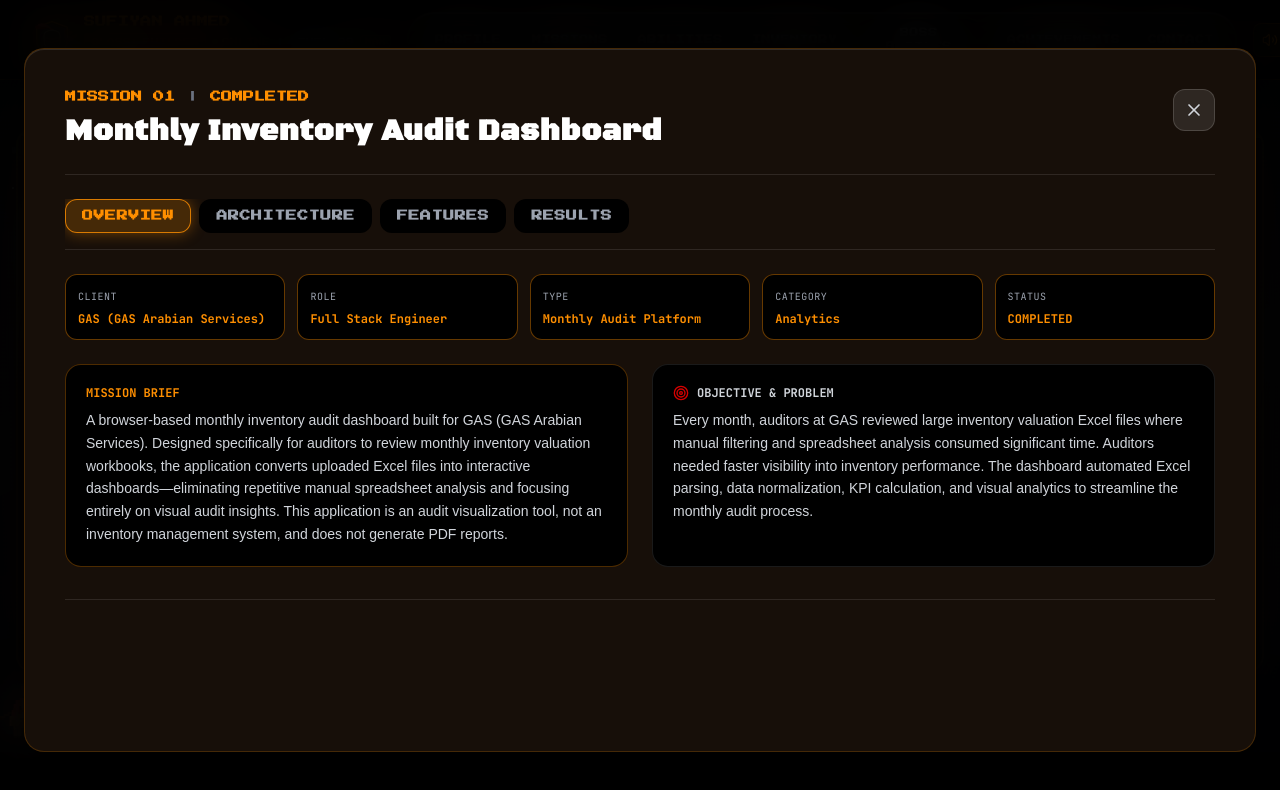
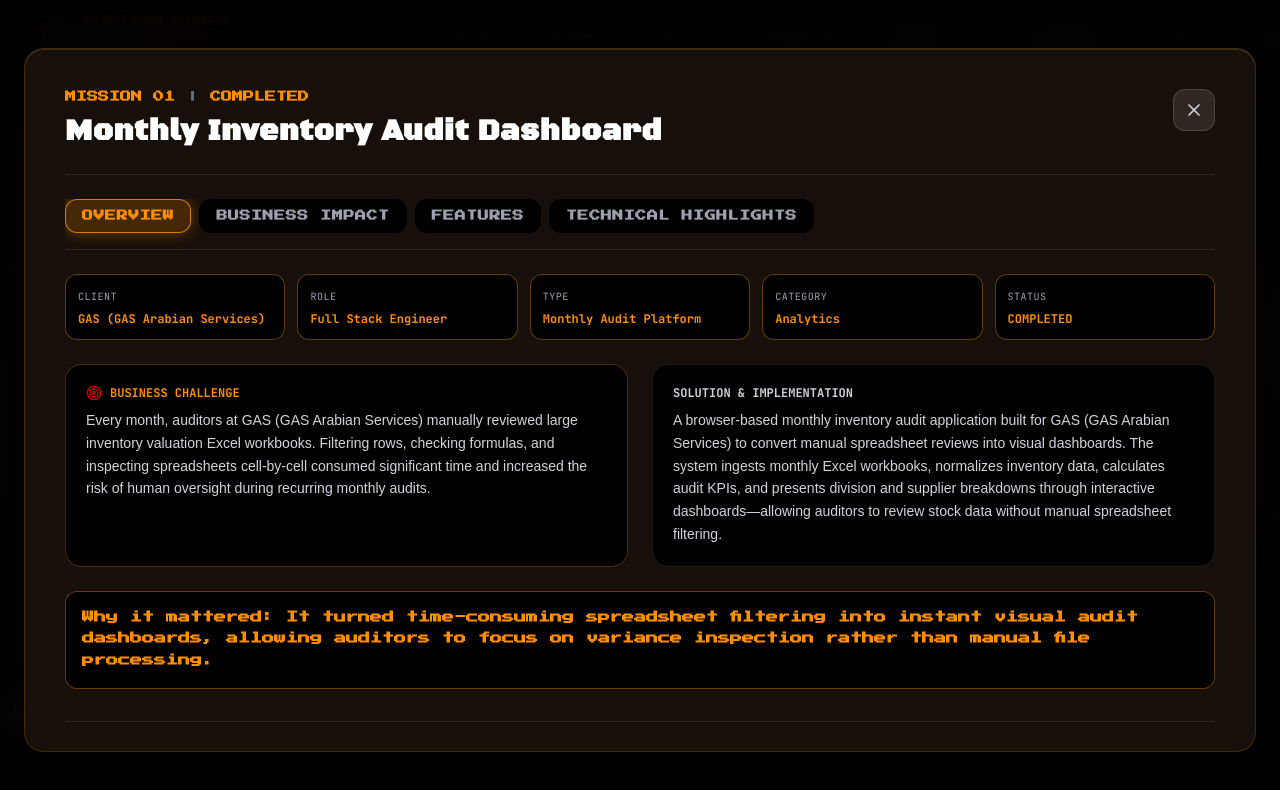
Before and after one commit to sufiyan078/portfolio, a React (Vite) app: page / in a window 1280 px wide. Both pictures are taken after a click on the element 213 px from the left and 2991 px from the top of the page. Shown: the part 2591-3381 px from the top of the page. Built offline with nearby package versions, Linux system fonts and the light colour scheme; a web font is replaced by a local one.

Commit message:
feat(projects): restructure project section into credible business case studies

```diff
--- a/src/components/MissionControlSection.tsx
+++ b/src/components/MissionControlSection.tsx
@@ -224,9 +224,9 @@ export const MissionControlSection: React.FC = () => {
             <div className="flex items-center gap-2 border-b border-white/10 pb-4 mb-6 overflow-x-auto custom-scrollbar">
               {[
                 { id: 'overview', label: 'OVERVIEW' },
-                { id: 'architecture', label: 'ARCHITECTURE' },
+                { id: 'results', label: 'BUSINESS IMPACT' },
                 { id: 'features', label: 'FEATURES' },
-                { id: 'results', label: 'RESULTS' },
+                { id: 'architecture', label: 'TECHNICAL HIGHLIGHTS' },
               ].map((tab) => {
                 const isActive = activeModalTab === tab.id;
                 return (
@@ -266,53 +266,55 @@ export const MissionControlSection: React.FC = () => {
                     );
                   })()}
 
-                  {/* Mission Brief & Business Problem */}
+                  {/* Business Challenge & Solution */}
                   <div className="grid grid-cols-1 md:grid-cols-2 gap-6">
                     <div className="p-5 rounded-2xl bg-[#000000] border border-[#FF8F00]/30">
                       <h4 className="font-mono text-xs text-[#FF8F00] font-bold uppercase mb-2 flex items-center gap-2">
-                        MISSION BRIEF
+                        <Target className="w-4 h-4 text-[#D90000]" /> BUSINESS CHALLENGE
                       </h4>
-                      <p className="text-gray-300 leading-relaxed">{selectedProject.description}</p>
+                      <p className="text-gray-300 leading-relaxed">{selectedProject.businessProblem}</p>
                     </div>
 
                     <div className="p-5 rounded-2xl bg-[#000000] border border-white/10">
                       <h4 className="font-mono text-xs text-gray-300 font-bold uppercase mb-2 flex items-center gap-2">
-                        <Target className="w-4 h-4 text-[#D90000]" /> OBJECTIVE & PROBLEM
+                        SOLUTION & IMPLEMENTATION
                       </h4>
-                      <p className="text-gray-300 leading-relaxed">{selectedProject.businessProblem}</p>
+                      <p className="text-gray-300 leading-relaxed">{selectedProject.description}</p>
                     </div>
                   </div>
+
+                  {/* Why It Mattered Section */}
+                  {selectedProject.whyItMattered && (
+                    <div className="p-4 rounded-xl bg-[#000000] border border-[#FF8F00]/40 font-mono text-xs text-[#FF8F00] leading-relaxed">
+                      <span className="font-bold">{selectedProject.whyItMattered}</span>
+                    </div>
+                  )}
                 </div>
               )}
 
-              {/* Tab 2: Architecture */}
-              {activeModalTab === 'architecture' && (
-                <div className="space-y-6 animate-fadeIn">
-                  {/* System Architecture */}
-                  <div className="p-5 rounded-2xl bg-[#000000] border border-white/10">
-                    <h4 className="font-mono text-xs text-gray-300 font-bold uppercase mb-3 flex items-center gap-2">
-                      <Layers className="w-4 h-4 text-[#FF8F00]" /> SYSTEM ARCHITECTURE
-                    </h4>
-                    <ArchitectureDiagram
-                      stages={selectedProject.architecture.nodes.map((node) => ({
-                        stage: node.name,
-                        role: node.type,
-                      }))}
-                    />
-                  </div>
+              {/* Tab 2: Business Impact */}
+              {activeModalTab === 'results' && (
+                <div className="p-5 rounded-2xl bg-[#FF8F00]/10 border border-[#FF8F00]/30 animate-fadeIn">
+                  <h4 className="font-mono text-xs text-[#FF8F00] font-bold uppercase mb-3">BUSINESS IMPACT & MEASURABLE OUTCOMES</h4>
+                  {(() => {
+                    const statCards = getQuantifiableStats(selectedProject.outcome);
+                    if (statCards.length === 0) return null;
 
-                  {/* Full Technology Loadout */}
-                  <div>
-                    <h4 className="font-mono text-xs text-gray-300 font-bold uppercase mb-3 flex items-center gap-2">
-                      <FileCode2 className="w-4 h-4 text-[#FF8F00]" /> FULL TECHNOLOGY LOADOUT
-                    </h4>
-                    <div className="flex flex-wrap gap-2">
-                      {selectedProject.technologyLoadout.map((tech, i) => (
-                        <span key={i} className="font-mono text-xs px-3 py-1.5 rounded-lg bg-[#000000] border border-[#FF8F00]/40 text-[#FF8F00] font-semibold">
-                          {tech}
-                        </span>
-                      ))}
-                    </div>
+                    return (
+                      <div className="grid grid-cols-1 sm:grid-cols-3 gap-3 mb-4">
+                        {statCards.map((stat, i) => (
+                          <div key={i} className="p-3 rounded-xl bg-[#000000] border border-[#FF8F00]/40 flex flex-col items-center justify-center text-center">
+                            <span className="font-mono text-xl sm:text-2xl font-bold text-[#FF8F00]">{stat.number}</span>
+                            <span className="font-mono text-[10px] text-gray-300 uppercase tracking-wider mt-1">{stat.caption}</span>
+                          </div>
+                        ))}
+                      </div>
+                    );
+                  })()}
+                  <div className="space-y-1.5 text-xs font-mono text-white">
+                    {selectedProject.outcome.map((res, i) => (
+                      <div key={i}>&gt; {res}</div>
+                    ))}
                   </div>
                 </div>
               )}
@@ -334,29 +336,34 @@ export const MissionControlSection: React.FC = () => {
                 </div>
               )}
 
-              {/* Tab 4: Results */}
-              {activeModalTab === 'results' && (
-                <div className="p-5 rounded-2xl bg-[#FF8F00]/10 border border-[#FF8F00]/30 animate-fadeIn">
-                  <h4 className="font-mono text-xs text-[#FF8F00] font-bold uppercase mb-3">MISSION OUTCOME & RESULTS</h4>
-                  {(() => {
-                    const statCards = getQuantifiableStats(selectedProject.outcome);
-                    if (statCards.length === 0) return null;
+              {/* Tab 4: Technical Highlights */}
+              {activeModalTab === 'architecture' && (
+                <div className="space-y-6 animate-fadeIn">
+                  {/* System Architecture */}
+                  <div className="p-5 rounded-2xl bg-[#000000] border border-white/10">
+                    <h4 className="font-mono text-xs text-gray-300 font-bold uppercase mb-3 flex items-center gap-2">
+                      <Layers className="w-4 h-4 text-[#FF8F00]" /> SYSTEM ARCHITECTURE
+                    </h4>
+                    <ArchitectureDiagram
+                      stages={selectedProject.architecture.nodes.map((node) => ({
+                        stage: node.name,
+                        role: node.type,
+                      }))}
+                    />
+                  </div>
 
-                    return (
-                      <div className="grid grid-cols-1 sm:grid-cols-3 gap-3 mb-4">
-                        {statCards.map((stat, i) => (
-                          <div key={i} className="p-3 rounded-xl bg-[#000000] border border-[#FF8F00]/40 flex flex-col items-center justify-center text-center">
-                            <span className="font-mono text-xl sm:text-2xl font-bold text-[#FF8F00]">{stat.number}</span>
-                            <span className="font-mono text-[10px] text-gray-300 uppercase tracking-wider mt-1">{stat.caption}</span>
-                          </div>
-                        ))}
-                      </div>
-                    );
-                  })()}
-                  <div className="space-y-1.5 text-xs font-mono text-white">
-                    {selectedProject.outcome.map((res, i) => (
-                      <div key={i}>&gt; {res}</div>
-                    ))}
+                  {/* Concise Technical Highlights */}
+                  <div>
+                    <h4 className="font-mono text-xs text-gray-300 font-bold uppercase mb-3 flex items-center gap-2">
+                      <FileCode2 className="w-4 h-4 text-[#FF8F00]" /> TECHNICAL HIGHLIGHTS & LOADOUT
+                    </h4>
+                    <div className="flex flex-wrap gap-2">
+                      {selectedProject.technologyLoadout.map((tech, i) => (
+                        <span key={i} className="font-mono text-xs px-3 py-1.5 rounded-lg bg-[#000000] border border-[#FF8F00]/40 text-[#FF8F00] font-semibold">
+                          {tech}
+                        </span>
+                      ))}
+                    </div>
                   </div>
                 </div>
               )}
--- a/src/data/projects.ts
+++ b/src/data/projects.ts
@@ -14,6 +14,7 @@ export interface Project {
   difficulty: '★ ★ ★ ★ ★' | '★ ★ ★ ★ ☆';
   description: string;
   businessProblem: string;
+  whyItMattered: string;
   architecture: {
     nodes: { name: string; type: string }[];
     description: string;
@@ -32,12 +33,13 @@ export const PROJECTS: Project[] = [
     id: "mission-01",
     missionNumber: "MISSION 01",
     title: "Monthly Inventory Audit Dashboard",
-    tagline: "Browser-based monthly inventory audit dashboard built for GAS (GAS Arabian Services)",
+    tagline: "Automated inventory analysis converting monthly Excel workbooks into interactive visual audit dashboards for GAS (GAS Arabian Services)",
     category: "Analytics",
     status: "COMPLETED",
     difficulty: "★ ★ ★ ★ ★",
-    description: "A browser-based monthly inventory audit dashboard built for GAS (GAS Arabian Services). Designed specifically for auditors to review monthly inventory valuation workbooks, the application converts uploaded Excel files into interactive dashboards—eliminating repetitive manual spreadsheet analysis and focusing entirely on visual audit insights. This application is an audit visualization tool, not an inventory management system, and does not generate PDF reports.",
-    businessProblem: "Every month, auditors at GAS reviewed large inventory valuation Excel files where manual filtering and spreadsheet analysis consumed significant time. Auditors needed faster visibility into inventory performance. The dashboard automated Excel parsing, data normalization, KPI calculation, and visual analytics to streamline the monthly audit process.",
+    description: "A browser-based monthly inventory audit application built for GAS (GAS Arabian Services) to convert manual spreadsheet reviews into visual dashboards. The system ingests monthly Excel workbooks, normalizes inventory data, calculates audit KPIs, and presents division and supplier breakdowns through interactive dashboards—allowing auditors to review stock data without manual spreadsheet filtering.",
+    businessProblem: "Every month, auditors at GAS (GAS Arabian Services) manually reviewed large inventory valuation Excel workbooks. Filtering rows, checking formulas, and inspecting spreadsheets cell-by-cell consumed significant time and increased the risk of human oversight during recurring monthly audits.",
+    whyItMattered: "Why it mattered: It turned time-consuming spreadsheet filtering into instant visual audit dashboards, allowing auditors to focus on variance inspection rather than manual file processing.",
     architecture: {
       nodes: [
         { name: "React + TypeScript Application", type: "Frontend Client Dashboard" },
@@ -84,12 +86,12 @@ export const PROJECTS: Project[] = [
       }
     ],
     outcome: [
-      "Reduced repetitive manual spreadsheet analysis during monthly audits for GAS",
-      "Faster review of inventory valuation data",
-      "Improved visibility through interactive dashboards",
-      "Better identification of inventory trends and discrepancies",
-      "Browser-based processing of uploaded Excel files",
-      "Improved efficiency of recurring monthly audit reviews"
+      "Automated monthly inventory analysis, converting uploaded Excel files into interactive dashboards",
+      "Streamlined monthly valuation reviews by visualizing division and supplier stock performance",
+      "Eliminated repetitive manual data formatting and formula recalculation across monthly workbooks",
+      "Accelerated identification of stock discrepancies and slow-moving inventory",
+      "Maintained data privacy through 100% local browser-based file processing with zero server uploads",
+      "Ensured consistent KPI calculation rules across recurring monthly audit cycles"
     ],
     lessonsLearned: [
       "Local in-browser spreadsheet parsing with SheetJS protects sensitive audit data while eliminating server processing dependencies.",
@@ -100,12 +102,13 @@ export const PROJECTS: Project[] = [
     id: "mission-02",
     missionNumber: "MISSION 02",
     title: "CareerAI — AI Career Assistant",
-    tagline: "AI-powered resume generation, ATS optimization, job matching & career application assistant",
+    tagline: "AI-assisted resume generation, ATS keyword optimization, cover letter creation, and job search application",
     category: "AI",
     status: "COMPLETED",
     difficulty: "★ ★ ★ ★ ☆",
-    description: "CareerAI is an AI-powered career platform that enables users to build professional resumes from scratch, choose from multiple resume templates, upload existing resumes for AI-assisted optimization, analyze resumes against job descriptions, receive ATS compatibility scoring, generate personalized cover letters, and discover relevant jobs through JSearch integration. The platform combines AI-assisted content generation with structured career workflows to simplify and improve the job application process.",
-    businessProblem: "Job seekers commonly struggle with creating professional resumes, tailoring resumes for each application, understanding ATS compatibility, identifying missing keywords, writing customized cover letters, and finding relevant job opportunities. CareerAI reduces repetitive manual work by combining resume generation, optimization, ATS analysis, AI recommendations, and job search into a unified workflow.",
+    description: "An AI-assisted career web application that automates resume creation, ATS compatibility scoring, keyword gap analysis, and cover letter generation. Combining Next.js and the Gemini Flash API with structured prompt schemas, the system provides application materials and job recommendations within a unified workflow.",
+    businessProblem: "Job seekers manually format resumes for individual job descriptions, identify missing ATS keywords, and write tailored cover letters from scratch. This manual process limits application volume and leads to inconsistent resume formatting across job submissions.",
+    whyItMattered: "Why it mattered: It centralized job search, resume tailoring, and ATS analysis into one structured application, eliminating repetitive writing for every job application.",
     architecture: {
       nodes: [
         { name: "Next.js + React Client", type: "Web Application" },
@@ -159,10 +162,11 @@ export const PROJECTS: Project[] = [
       }
     ],
     outcome: [
-      "Built an AI-powered career platform combining resume creation, optimization, ATS analysis, and job discovery",
-      "Reduced repetitive manual effort involved in tailoring resumes for different job applications",
-      "Delivered structured AI workflows using Gemini Flash API for resume generation and optimization",
-      "Created a scalable SaaS foundation using Firebase Authentication, Database, and Billing"
+      "Automated ATS keyword analysis and compatibility scoring against target job descriptions",
+      "Streamlined resume tailoring and custom cover letter creation into a single guided flow",
+      "Improved formatting consistency and keyword alignment using structured AI output parsing",
+      "Integrated live job search recommendations using the JSearch API",
+      "Established a multi-user SaaS foundation with authentication, database storage, and billing structures"
     ],
     lessonsLearned: [
       "Structured prompt construction with clear schema boundaries ensures consistent and reliable LLM outputs from Gemini Flash.",
@@ -173,12 +177,13 @@ export const PROJECTS: Project[] = [
     id: "mission-03",
     missionNumber: "MISSION 03",
     title: "Quarterly Inventory Analytics & Reporting Portal",
-    tagline: "Excel-driven quarterly inventory analytics, business rule validation & executive report generation built for GAS (GAS Arabian Services)",
+    tagline: "Excel-driven quarterly inventory analytics, business rule validation, and automated report generation built for GAS (GAS Arabian Services)",
     category: "Analytics",
     status: "COMPLETED",
     difficulty: "★ ★ ★ ★ ★",
-    description: "A browser-based inventory analytics and reporting platform built for GAS (GAS Arabian Services) to streamline quarterly inventory audits. The application enables users to upload inventory valuation Excel workbooks, automatically validate and normalize inventory data, calculate business KPIs, visualize inventory performance through interactive dashboards, and generate professional executive reports. Unlike a simple dashboard, the platform combines Excel processing, business rule validation, KPI calculation, reporting, and visualization into a single workflow.",
-    businessProblem: "Quarterly inventory audits required manually reviewing large Excel workbooks, validating thousands of inventory records, calculating business metrics, and preparing management reports. The existing process was time-consuming and susceptible to inconsistencies between spreadsheets and reports. The application automates Excel ingestion, validation, data normalization, KPI calculation, dashboard generation, and executive reporting while ensuring consistency across all outputs.",
+    description: "A quarterly inventory analytics and reporting application built for GAS (GAS Arabian Services) to process raw Excel workbooks into visual dashboards and management reports. Operating on a single-source shared report model, the application maintains data consistency across live dashboards, PDF reports, and PowerPoint slide decks.",
+    businessProblem: "Quarterly inventory audits at GAS (GAS Arabian Services) required validating spreadsheet rows, calculating metrics across multiple files, and manually copying numbers into management slide decks and PDF documents. This manual workflow introduced data discrepancies between spreadsheets and final presentations.",
+    whyItMattered: "Why it mattered: It established a single source of truth for inventory metrics, guaranteeing that dashboards, PDF documents, and PowerPoint slide decks always present identical audit numbers.",
     architecture: {
       nodes: [
         { name: "User Authentication", type: "Firebase Authentication" },
@@ -237,10 +242,11 @@ export const PROJECTS: Project[] = [
       }
     ],
     outcome: [
-      "Automated quarterly inventory analytics from uploaded Excel workbooks",
-      "Reduced manual effort required to validate inventory data and prepare management reports",
-      "Delivered consistent reporting across dashboards, PDF exports, and PowerPoint presentations through a shared reporting architecture",
-      "Improved confidence in inventory reporting by implementing validation, reconciliation, and rule-based KPI calculations"
+      "Automated quarterly inventory analytics and KPI calculations directly from uploaded Excel workbooks",
+      "Generated PDF audit reports and PowerPoint slide decks directly from processed spreadsheet data",
+      "Reduced manual presentation preparation effort by generating slide decks and PDFs automatically",
+      "Eliminated metric discrepancies across dashboards, PDFs, and slide decks via a shared report model",
+      "Improved audit accuracy through rule-based data validation and automated subtotal reconciliation"
     ],
     lessonsLearned: [
       "A shared report model that decouples calculation from presentation eliminates cross-format inconsistencies in multi-output reporting systems.",
```
